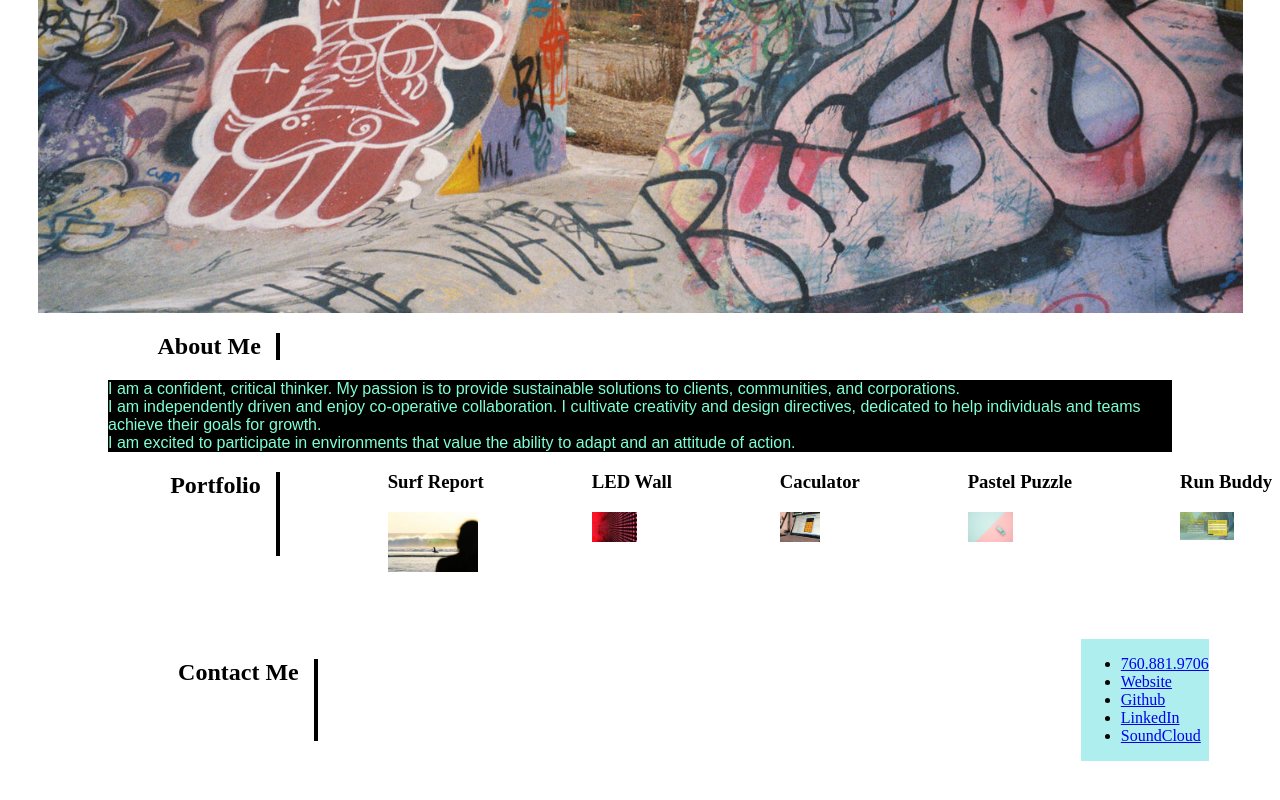
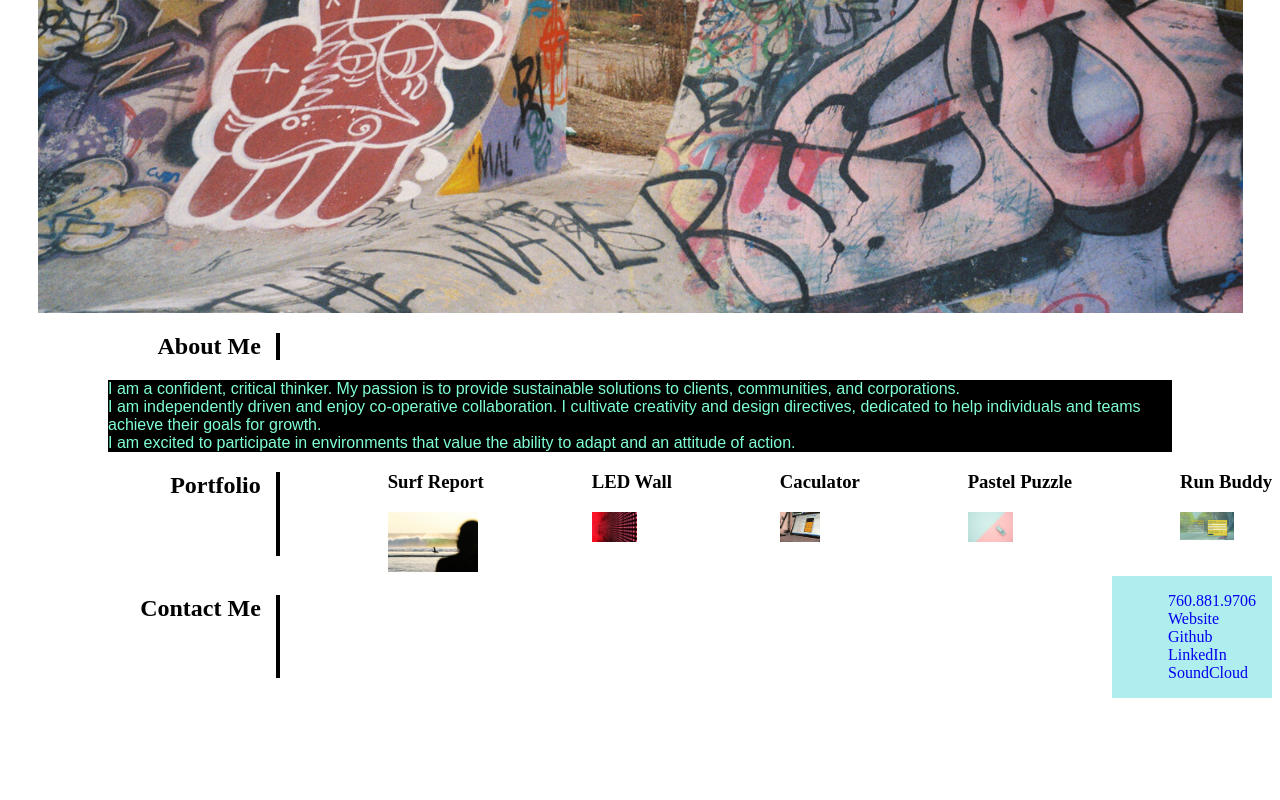
Before and after one commit to hheenan/module-2, a plain HTML site: page index.html in a window 1280 px wide. Shown: the part 619-1419 px from the top of the page. Drawn offline with Linux system fonts and the light colour scheme.

Commit message:
styled ul/li

```diff
--- a/assets/style.css
+++ b/assets/style.css
@@ -95,19 +95,22 @@ header nav {
 #contact-me {
     display: flex;
     flex-wrap: wrap;
-    padding: 5%;
+    padding: 0 0 20%;
 }
 .contact-info {
     display: flex;
     background-color: paleturquoise;
     flex-wrap: wrap;
 }
-.contact-info-ul-li {
+.contact-info ul li {
     list-style: none;
     justify-content: space-between;
+    align-items: baseline;
+    flex-wrap: wrap;
+    flex-direction: row;
 }
-.contact-info-a {
+.contact-info a {
     text-decoration: none;
     padding: 14px 16px;
-    align-items: baseline;
+
 }
```
